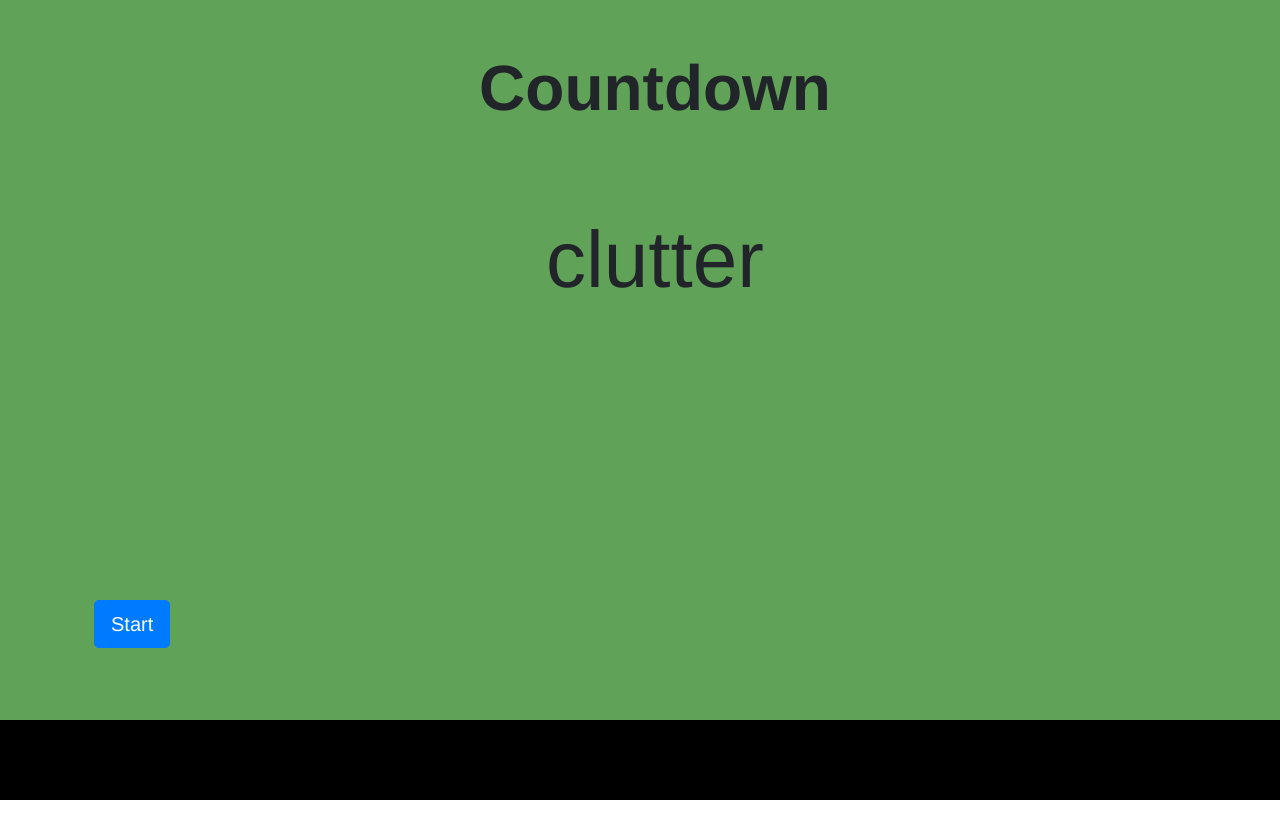
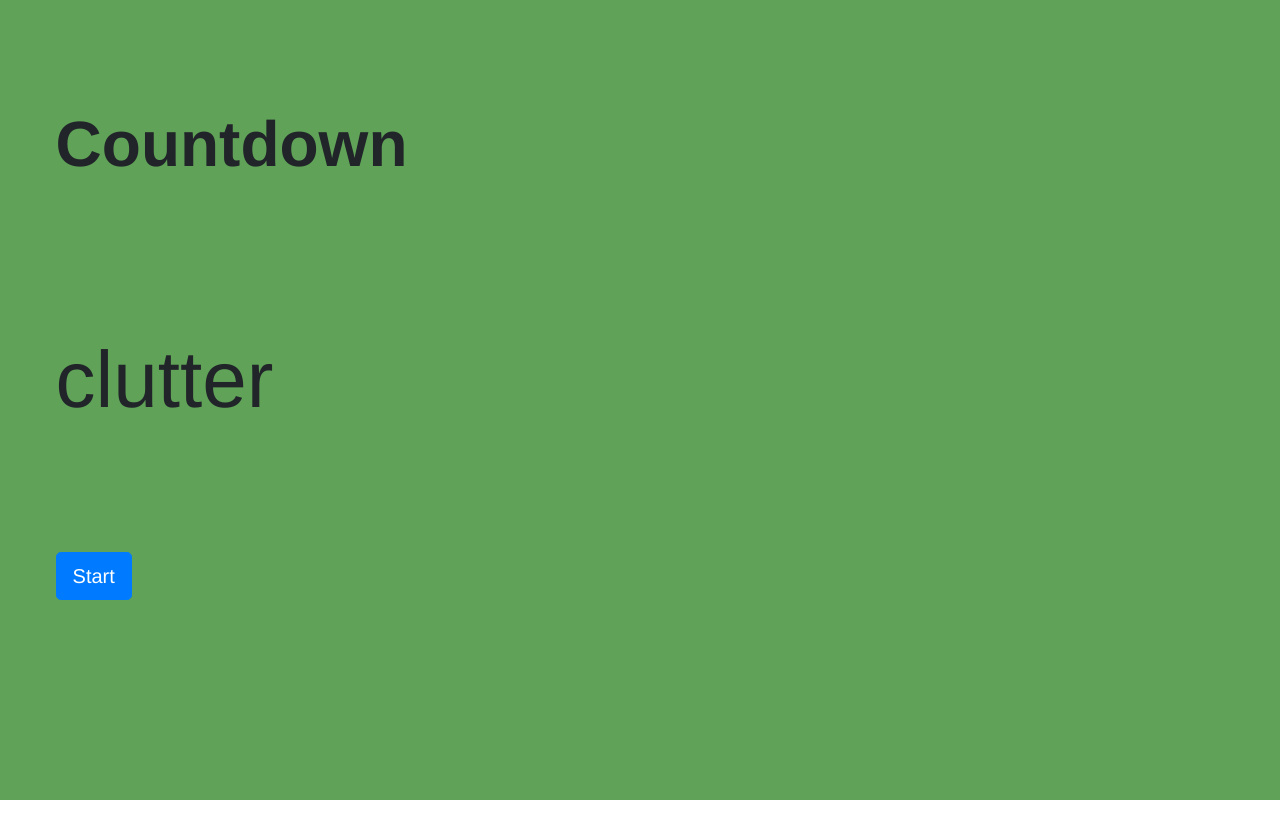
Before and after one commit to this-oliver/clutter, a Vue app: page /#/ in a window 1280 px wide. Shown: the top 838 px of the page. After the commit the page ends 800 px from the top, so only its background shows below. Built offline with nearby package versions, Linux system fonts and the light colour scheme.

Commit message:
resolves #16 by improving ui for smaller screens - removes nav bar - changes font size according to screen size allowing for better readability - adds emojis for timer and score

```diff
--- a/src/App.vue
+++ b/src/App.vue
@@ -1,17 +1,13 @@
 <template>
   <div id="app">
-    <b-container fluid>
+    <b-container fluid id="content">
       <!-- content -->
       <b-row>
         <b-col>
-          <router-view id="content" />
+          <router-view />
         </b-col>
       </b-row>
     </b-container>
-    <!-- navigation bar -->
-    <nav id="navigation">
-      <ul></ul>
-    </nav>
   </div>
 </template>
 
@@ -24,28 +20,14 @@ export default {
 <style scoped>
 #app {
   font-family: "Avenir", Helvetica, Arial, sans-serif;
-  -webkit-font-smoothing: antialiased;
-  -moz-osx-font-smoothing: grayscale;
   background: #60a358;
 }
 
 #content {
-  height: 90vh;
+  height: 100vh;
   width: 100vw;
 }
 
-#navigation {
-  position: fixed;
-  bottom: 0;
-  width: 100vw;
-  height: 10vh;
-  color: white;
-  background-color: rgb(0, 0, 0);
-}
-
-#navigation li {
-  list-style-type: none;
-  margin: 0 2vw;
-  float: left;
+@media only screen and (max-width: 600px) {
 }
 </style>
--- a/src/components/Clutter.vue
+++ b/src/components/Clutter.vue
@@ -2,13 +2,13 @@
   <div>
     <b-container fluid>
       <!-- timer -->
-      <b-row class="justify-content-md-center" id="scoreboard">
+      <b-row id="scoreboard">
+        <b-col cols="8" id="timer">
+          <p v-if="this.gameStarted != true">Countdown</p>
+          <p v-else>&#9201; {{showTime}}</p>
+        </b-col>
         <b-col v-if="gameStarted" cols="4" id="score">
-          <p>Score[ {{score}} ]</p>
-        </b-col>
-        <b-col cols="8" id="timer">
-          <p v-if="this.gameStarted == true">{{showTime}}</p>
-          <p v-else>Countdown</p>
+          <p>{{score}} &#127941;</p>
         </b-col>
       </b-row>
       <!-- word -->
@@ -125,7 +125,7 @@ export default {
   },
   computed: {
     showTime: function() {
-      return this.timer + " secs";
+      return this.timer;
     }
   },
   methods: {
@@ -232,34 +232,46 @@ export default {
 <!-- Add "scoped" attribute to limit CSS to this component only -->
 <style scoped>
 #scoreboard {
-  height: 20vh;
-  padding: 5vh 5vw;
+  margin-top: 10vh;
+  padding: 2vh 2vw;
 }
 
 #timer {
-  text-align: center;
+  font-weight: bold;
   font-size: 4em;
-  font-weight: bold;
 }
 
 #score {
-  color: yellow;
-  text-align: left;
-  font-weight: 700;
-  font-size: 2em;
+  font-weight: bold;
+  font-size: 4em;
+  text-align: end;
 }
 
 #word {
-  height: 50vh;
-  padding: 5vh 5vw;
+  margin-top: 10vh;
+  padding: 2vh 2vw;
 
-  text-align: center;
   font-size: 5em;
 }
+
 #buttons {
-  height: 20vh;
-  padding: 5vh 5vw;
+  margin-top: 10vh;
+  padding: 2vh 2vw;
+}
 
-  text-align: center;
+@media only screen and (max-width: 600px) {
+  #timer {
+    font-size: 2em;
+    font-weight: bold;
+  }
+
+  #score {
+    font-size: 2em;
+    font-weight: bold;
+  }
+
+  #word {
+    font-size: 2.5em;
+  }
 }
 </style>
```
Also changed, not shown: src/assets/emoji.json (added, +26 -0 lines).
